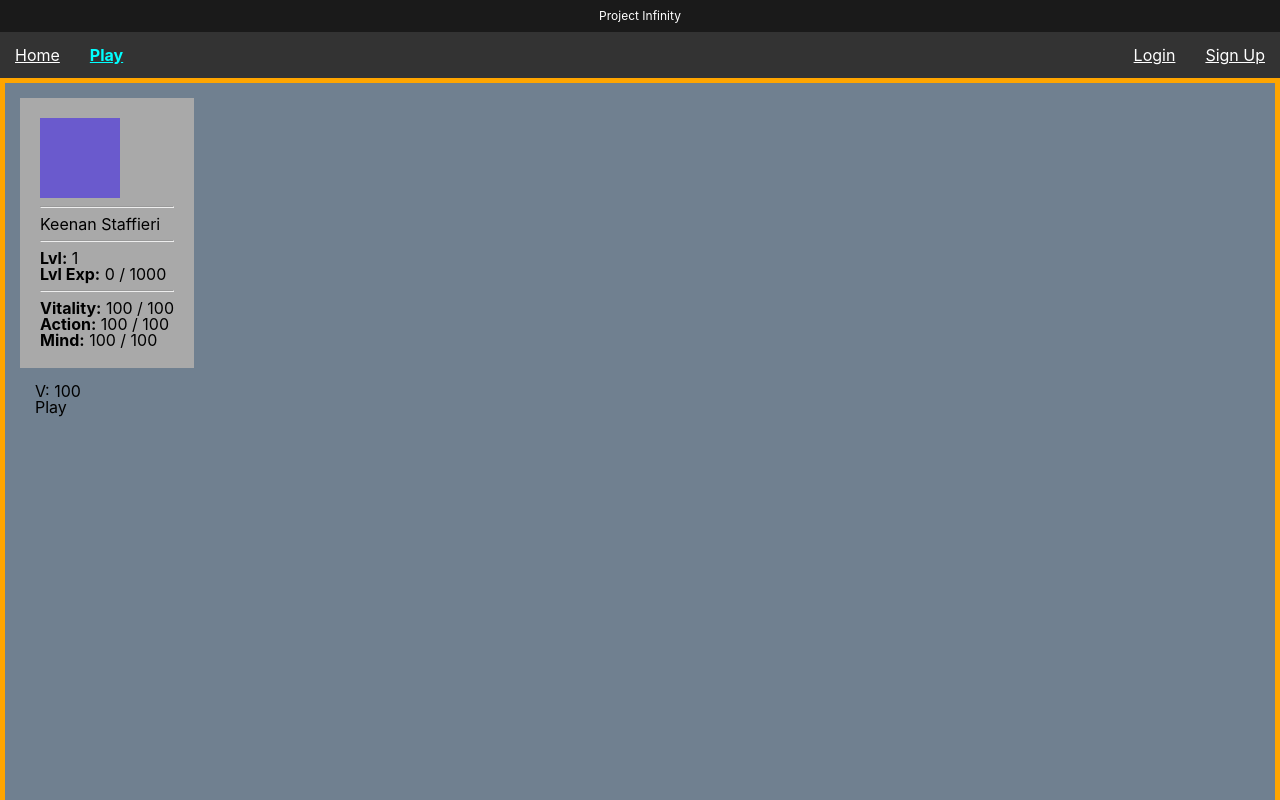
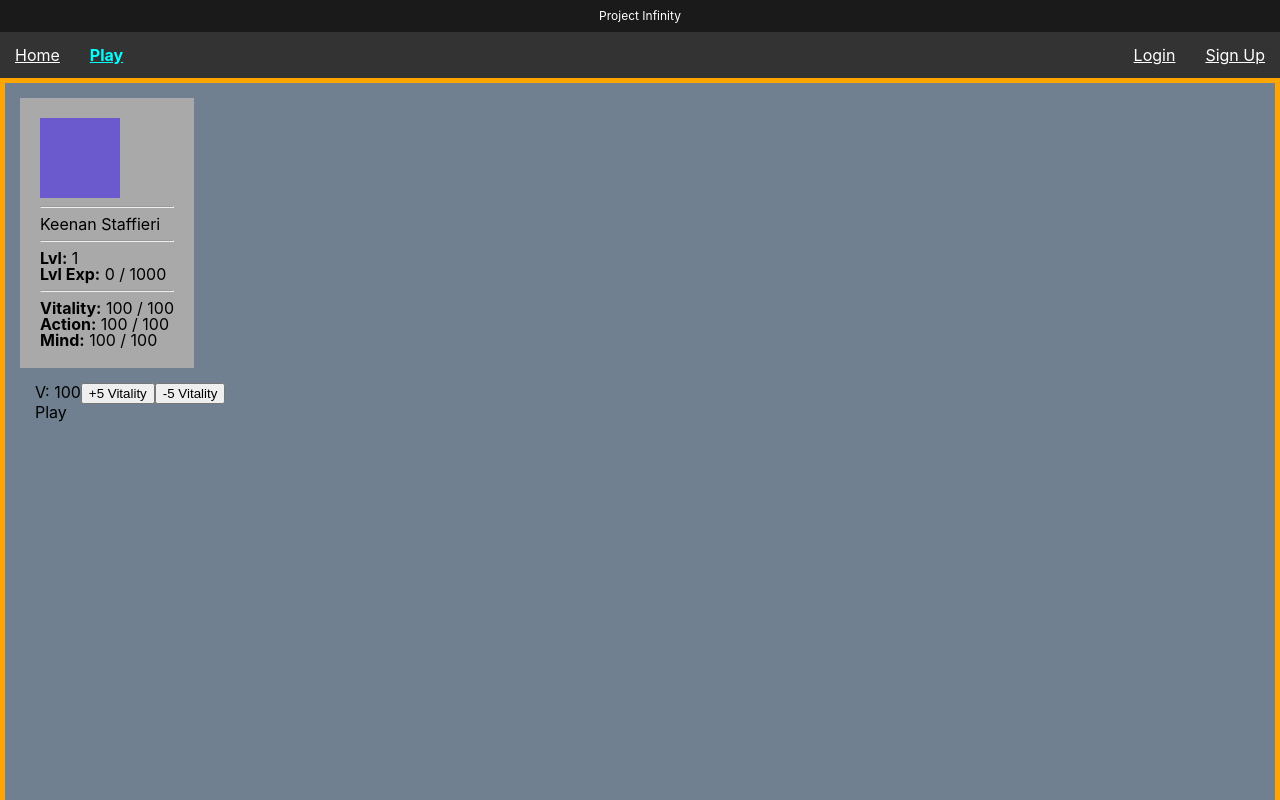
Before and after one commit to keenode/projectinfinity.net, a React app: page /play in a window 1280 px wide. Shown: the top 800 px of the page. Built offline with nearby package versions, Linux system fonts and the light colour scheme.

Commit message:
setting up initial reducer and actions

```diff
--- a/src/components/UI/Button/Button.js
+++ b/src/components/UI/Button/Button.js
@@ -0,0 +1,11 @@
+import React from 'react'
+
+import styles from './Button.css'
+
+const button = (props) => (
+    <button
+        className={[styles.Button, styles[props.btnType]].join(' ')}
+        onClick={props.clicked}>{props.children}</button>
+)
+
+export default button
--- a/src/containers/Play/Play.js
+++ b/src/containers/Play/Play.js
@@ -1,17 +1,26 @@
-import React from 'react'
+import React, { Component } from 'react'
 import { connect } from 'react-redux'
 
+import Button from '../../components/UI/Button/Button'
 import PlayerStatus from '../../components/UI/PlayerStatus/PlayerStatus'
+
+import * as actionTypes from '../../store/actions'
 
 import styles from './Play.css'
 
-const play = (props) => (
-  <div className={styles.PageContainer}>
-    V: {props.vitality}
-    <PlayerStatus />
-    <h1>Play</h1>
-  </div>
-)
+class Play extends Component {
+  render () {
+    return (
+        <div className={styles.PageContainer}>
+          V: {this.props.vitality}
+          <Button clicked={this.props.onAddVitality}>+5 Vitality</Button>
+          <Button clicked={this.props.onSubVitality}>-5 Vitality</Button>
+          <PlayerStatus />
+          <h1>Play</h1>
+      </div>
+    )
+  }
+}
 
 const mapStateToProps = state => {
   return {
@@ -19,4 +28,11 @@ const mapStateToProps = state => {
   }
 }
 
-export default connect(mapStateToProps)(play)
+const mapDispatchToProps = dispatch => {
+  return {
+    onAddVitality: () => dispatch({ type: actionTypes.ADD_VITALITY, value: 5 }),
+    onSubVitality: () => dispatch({ type: actionTypes.SUB_VITALITY, value: 5 })
+  }
+}
+
+export default connect(mapStateToProps, mapDispatchToProps)(Play)
--- /dev/null
+++ b/src/store/actions.js
@@ -0,0 +1,2 @@
+export const ADD_VITALITY = 'ADD_VITALITY'
+export const SUB_VITALITY = 'SUB_VITALITY'
--- a/src/store/reducer.js
+++ b/src/store/reducer.js
@@ -1,9 +1,24 @@
+import * as actionTypes from './actions'
+
 const initialState = {
   vitality: 100
 }
 
 const reducer = (state = initialState, action) => {
-  return state
+  switch (action.type) {
+    case actionTypes.ADD_VITALITY:
+      return {
+        ...state,
+        vitality: state.vitality + action.value
+      }
+    case actionTypes.SUB_VITALITY:
+      return {
+        ...state,
+        vitality: state.vitality - action.value
+      }
+    default:
+      return state
+    }
 }
 
 export default reducer
```
Also changed, not shown: src/components/UI/Button/Button.css (added).
